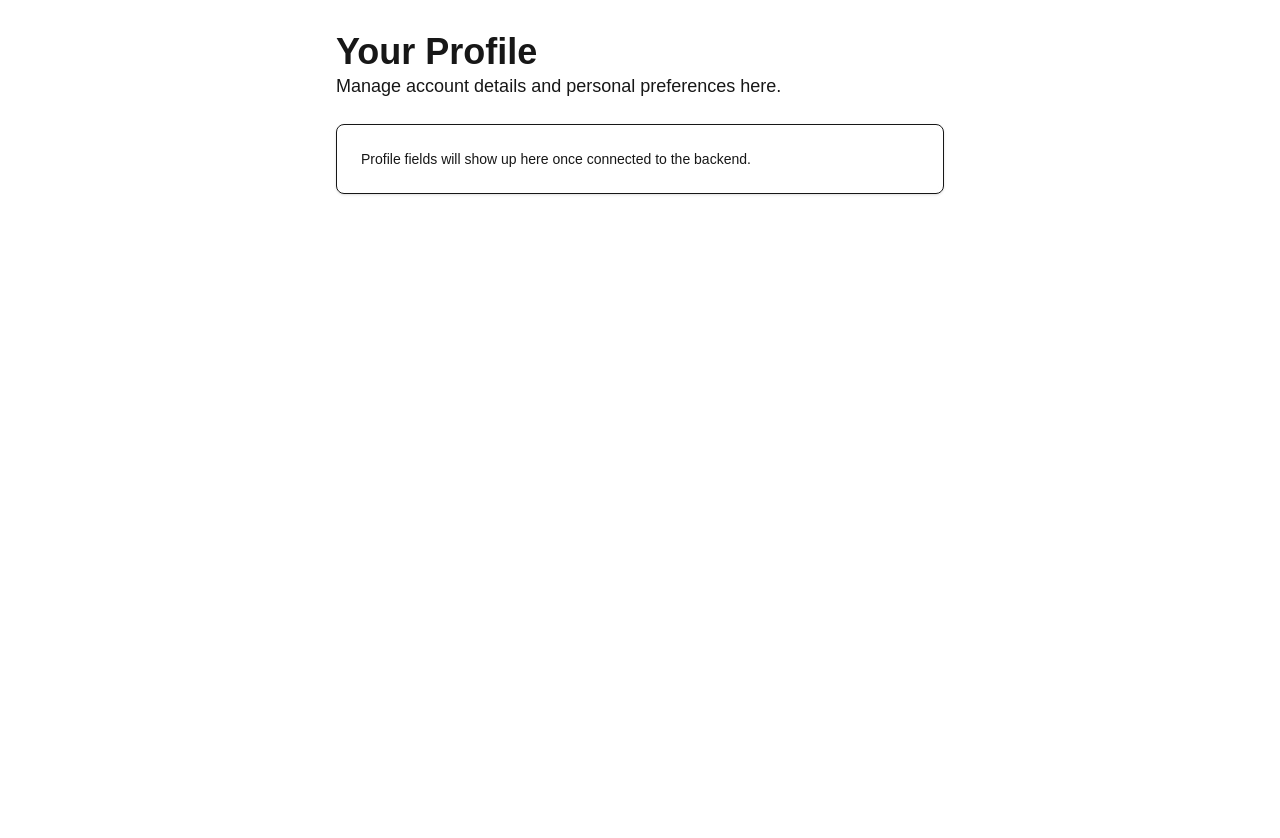
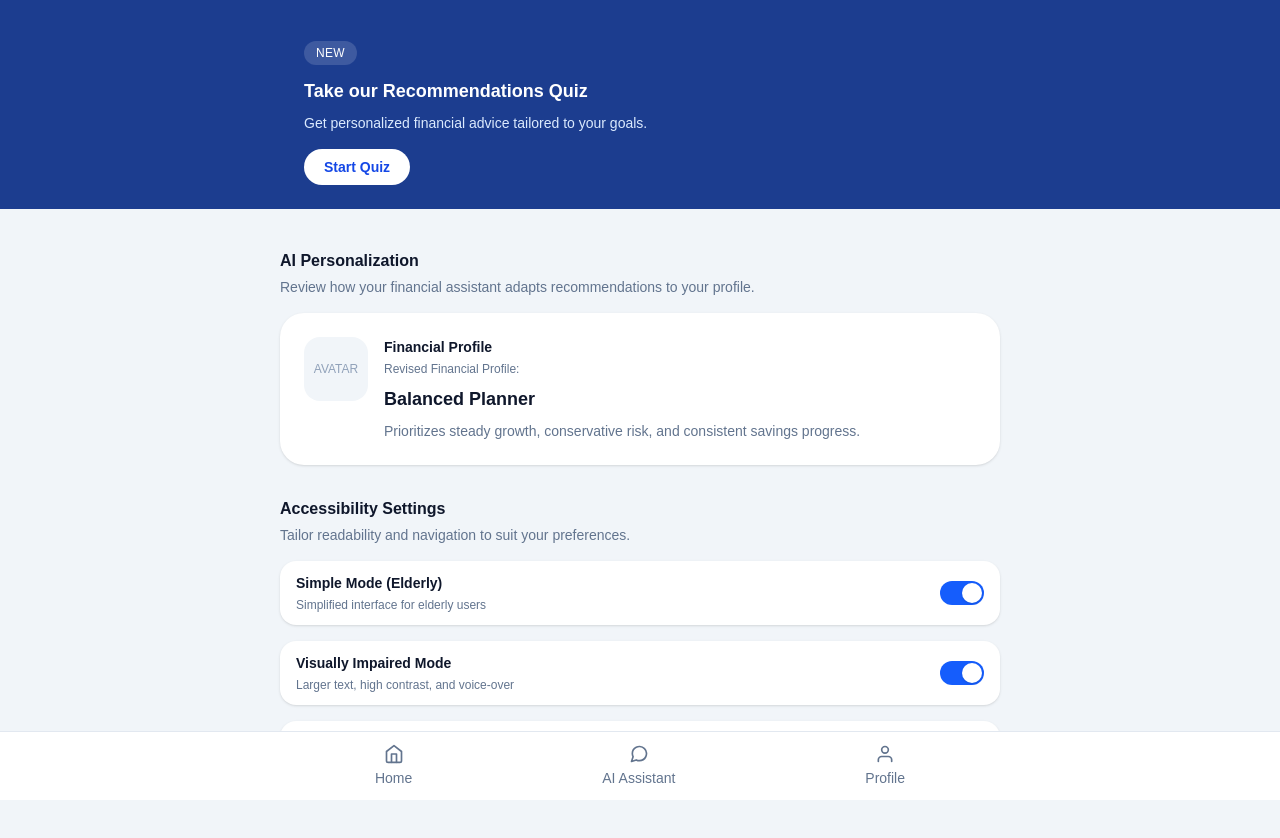
Before and after one commit to xuwen-ho/whipnae, a Next.js app in the folder frontend/: page /profile in a window 1280 px wide. Shown: the top 838 px of the page. Before the commit the page ends 800 px from the top, so only its background shows below. Built offline with nearby package versions, Linux system fonts and the light colour scheme.

Commit message:
Add prototype for Profile tab

```diff
--- a/frontend/src/app/page.tsx
+++ b/frontend/src/app/page.tsx
@@ -23,7 +23,7 @@ export default function Home() {
       <main className="relative z-10 flex-1 bg-gray-100">
         <InsightsRail items={insightCards} />
 
-        <section className="relative mx-auto w-full max-w-3xl px-6 pb-28">
+        <section className="relative mx-auto w-full max-w-3xl px-6 pb-20">
           <div className="space-y-6">
             <RecurringCostTrackerCard />
             <FreedomTrackerCard />
--- a/frontend/src/app/profile/page.tsx
+++ b/frontend/src/app/profile/page.tsx
@@ -1,17 +1,95 @@
-export default function ProfilePage() {
+"use client";
+
+import { useState } from "react";
+import { FiHome, FiMessageCircle, FiUser } from "react-icons/fi";
+
+import { BottomNav } from "@/components/layout/BottomNav";
+import { FinancialProfileCard } from "@/components/profile/FinancialProfileCard";
+import { RecommendationsQuizCard } from "@/components/profile/RecommendationsQuizCard";
+import { SettingsToggleItem } from "@/components/profile/SettingsToggleItem";
+
+type AccessibilitySetting =
+  | "simpleMode"
+  | "visuallyImpairedMode"
+  | "dyslexiaFriendlyFont";
+
+const profileNavItems = [
+  { id: "home", link: "/", label: "Home", icon: FiHome },
+  { id: "ai-assistant", link: "/chat", label: "AI Assistant", icon: FiMessageCircle },
+  { id: "profile", link: "/profile", label: "Profile", icon: FiUser },
+];
+
+export default function ProfileSettingsPage() {
+  const [accessibilitySettings, setAccessibilitySettings] = useState<Record<AccessibilitySetting, boolean>>({
+    simpleMode: true,
+    visuallyImpairedMode: true,
+    dyslexiaFriendlyFont: true,
+  });
+
+  const handleToggle = (setting: AccessibilitySetting) => {
+    setAccessibilitySettings((prev) => ({
+      ...prev,
+      [setting]: !prev[setting],
+    }));
+  };
+
   return (
-    <main className="mx-auto flex min-h-screen max-w-2xl flex-col gap-6 p-8">
-      <header>
-        <h1 className="text-4xl font-semibold">Your Profile</h1>
-        <p className="text-lg text-muted-foreground">
-          Manage account details and personal preferences here.
-        </p>
+    <div className="flex min-h-screen flex-col bg-slate-100 text-slate-900">
+      <header className="sticky top-0 z-0 bg-[#1c3d8f] text-white shadow-lg">
+        <div className="mx-auto w-full max-w-3xl px-6">
+          <div className="mt-4">
+            <RecommendationsQuizCard onStart={() => {}} />
+          </div>
+        </div>
       </header>
-      <section className="rounded-lg border border-border p-6 shadow-sm">
-        <p className="text-sm text-muted-foreground">
-          Profile fields will show up here once connected to the backend.
-        </p>
-      </section>
-    </main>
+
+      <main className="relative z-10 flex-1 bg-slate-100">
+        <div className="mx-auto w-full max-w-3xl px-6 pb-20">
+          <div className="space-y-8 pt-10">
+            <section>
+              <h2 className="text-base font-semibold text-slate-900">AI Personalization</h2>
+              <p className="mt-1 text-sm text-slate-500">
+                Review how your financial assistant adapts recommendations to your profile.
+              </p>
+              <div className="mt-4">
+                <FinancialProfileCard
+                  profileName="Balanced Planner"
+                  profileSummary="Prioritizes steady growth, conservative risk, and consistent savings progress."
+                />
+              </div>
+            </section>
+
+            <section>
+              <h2 className="text-base font-semibold text-slate-900">Accessibility Settings</h2>
+              <p className="mt-1 text-sm text-slate-500">
+                Tailor readability and navigation to suit your preferences.
+              </p>
+              <div className="mt-4 space-y-4">
+                <SettingsToggleItem
+                  label="Simple Mode (Elderly)"
+                  description="Simplified interface for elderly users"
+                  isOn={accessibilitySettings.simpleMode}
+                  onToggle={() => handleToggle("simpleMode")}
+                />
+                <SettingsToggleItem
+                  label="Visually Impaired Mode"
+                  description="Larger text, high contrast, and voice-over"
+                  isOn={accessibilitySettings.visuallyImpairedMode}
+                  onToggle={() => handleToggle("visuallyImpairedMode")}
+                />
+                <SettingsToggleItem
+                  label="Dyslexia-Friendly Font"
+                  description="Optimized font for readability"
+                  isOn={accessibilitySettings.dyslexiaFriendlyFont}
+                  onToggle={() => handleToggle("dyslexiaFriendlyFont")}
+                />
+              </div>
+            </section>
+          </div>
+        </div>
+      </main>
+
+      <BottomNav items={profileNavItems} />
+    </div>
   );
 }
--- a/frontend/src/components/home/InsightsRail.tsx
+++ b/frontend/src/components/home/InsightsRail.tsx
@@ -16,7 +16,6 @@ export function InsightsRail({ items }: InsightsRailProps) {
 
   return (
     <section className="relative z-30 mt-8 pb-8">
-      {/* Negative margin lifts the card rail into the header as the page scrolls. */}
       <div className="mx-auto w-full max-w-3xl px-6">
         <div className="overflow-x-auto pb-2">
           <div className="flex gap-4">
--- a/frontend/src/components/layout/BottomNav.tsx
+++ b/frontend/src/components/layout/BottomNav.tsx
@@ -1,7 +1,12 @@
+"use client";
+
+import Link from "next/link";
+import { usePathname } from "next/navigation";
 import { FiHome, FiMessageCircle, FiUser } from "react-icons/fi";
 
 type NavItem = {
   id: string;
+  link: string;
   label: string;
   icon: React.ComponentType<{ className?: string }>;
   isActive?: boolean;
@@ -12,19 +17,21 @@ type BottomNavProps = {
 };
 
 const defaultItems: NavItem[] = [
-  { id: "home", label: "Home", icon: FiHome, isActive: true },
-  { id: "ai-assistant", label: "AI Assistant", icon: FiMessageCircle },
-  { id: "profile", label: "Profile", icon: FiUser },
+  { id: "home", link: "/", label: "Home", icon: FiHome, isActive: true },
+  { id: "chat", link: "/chat", label: "Chat", icon: FiMessageCircle },
+  { id: "profile", link: "/profile", label: "Profile", icon: FiUser },
 ];
 
 export function BottomNav({ items = defaultItems }: BottomNavProps) {
+
   return (
     <nav className="sticky bottom-0 z-30 border-t border-slate-200 bg-white">
       <div className="mx-auto flex w-full max-w-3xl items-center justify-around px-6 py-3 text-sm font-medium">
-        {items.map(({ id, label, icon: Icon, isActive }) => (
-          <button
+        {items.map(({ id, link, label, icon: Icon, isActive }) => {
+          return (
+            <Link
               key={id}
-            type="button"
+              href={link}
               className={`flex flex-col items-center gap-1 transition-colors ${
                 isActive ? "text-blue-600" : "text-slate-500 hover:text-blue-600"
               }`}
@@ -32,8 +39,9 @@ export function BottomNav({ items = defaultItems }: BottomNavProps) {
             >
               <Icon className="text-xl" aria-hidden />
               <span>{label}</span>
-          </button>
-        ))}
+            </Link>
+          );
+        })}
       </div>
     </nav>
   );
--- /dev/null
+++ b/frontend/src/components/profile/FinancialProfileCard.tsx
@@ -0,0 +1,23 @@
+type FinancialProfileCardProps = {
+  profileName: string;
+  profileSummary: string;
+};
+
+export function FinancialProfileCard({
+  profileName,
+  profileSummary,
+}: FinancialProfileCardProps) {
+  return (
+    <section className="flex items-start gap-4 rounded-3xl bg-white p-6 shadow-sm">
+      <div className="flex h-16 w-16 flex-shrink-0 items-center justify-center rounded-2xl bg-slate-100 text-xs font-medium uppercase text-slate-400">
+        Avatar
+      </div>
+      <div className="flex-1">
+        <h3 className="text-sm font-semibold text-slate-900">Financial Profile</h3>
+        <p className="mt-1 text-xs text-slate-500">Revised Financial Profile:</p>
+        <p className="mt-2 text-lg font-semibold text-slate-900">{profileName}</p>
+        <p className="mt-2 text-sm text-slate-500">{profileSummary}</p>
+      </div>
+    </section>
+  );
+}
--- /dev/null
+++ b/frontend/src/components/profile/RecommendationsQuizCard.tsx
@@ -0,0 +1,30 @@
+type RecommendationsQuizCardProps = {
+  onStart?: () => void;
+};
+
+export function RecommendationsQuizCard({ onStart }: RecommendationsQuizCardProps) {
+  return (
+    <section className="rounded-3xl p-6">
+      <div className="flex flex-col gap-4 md:flex-row md:items-start">
+        <div className="flex-1">
+          <span className="inline-flex items-center rounded-full bg-white/15 px-3 py-1 text-xs font-medium uppercase tracking-wide text-white">
+            New
+          </span>
+          <h2 className="mt-3 text-lg font-semibold text-white">
+            Take our Recommendations Quiz
+          </h2>
+          <p className="mt-2 text-sm text-blue-100">
+            Get personalized financial advice tailored to your goals.
+          </p>
+          <button
+            type="button"
+            onClick={onStart}
+            className="mt-4 inline-flex items-center justify-center rounded-full bg-white px-5 py-2 text-sm font-semibold text-blue-700 transition hover:bg-blue-100 focus-visible:outline focus-visible:outline-2 focus-visible:outline-offset-2 focus-visible:outline-white"
+          >
+            Start Quiz
+          </button>
+        </div>
+      </div>
+    </section>
+  );
+}
--- /dev/null
+++ b/frontend/src/components/profile/SettingsToggleItem.tsx
@@ -0,0 +1,38 @@
+type SettingsToggleItemProps = {
+  label: string;
+  description: string;
+  isOn: boolean;
+  onToggle: () => void;
+};
+
+export function SettingsToggleItem({
+  label,
+  description,
+  isOn,
+  onToggle,
+}: SettingsToggleItemProps) {
+  return (
+    <div className="flex items-center justify-between rounded-2xl bg-white px-4 py-3 shadow-sm">
+      <div className="mr-4 flex-1">
+        <h4 className="text-sm font-semibold text-slate-900">{label}</h4>
+        <p className="mt-1 text-xs text-slate-500">{description}</p>
+      </div>
+
+      <button
+        type="button"
+        role="switch"
+        aria-checked={isOn}
+        onClick={onToggle}
+        className={`relative flex h-6 w-11 items-center rounded-full transition-colors duration-200 ${
+          isOn ? "bg-blue-600" : "bg-slate-300"
+        }`}
+      >
+        <span
+          className={`absolute left-0.5 h-5 w-5 rounded-full bg-white shadow-sm transition-transform duration-200 ${
+            isOn ? "translate-x-5" : "translate-x-0"
+          }`}
+        />
+      </button>
+    </div>
+  );
+}
```
Lines whose indentation alone changed are shown as unchanged.
